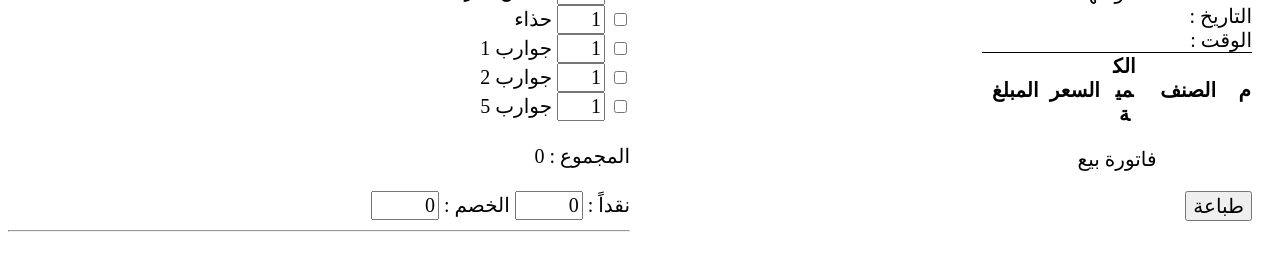
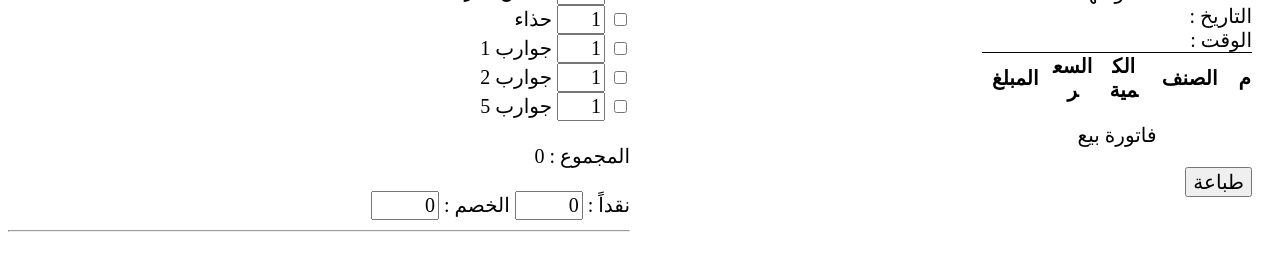
Before and after one commit to mohammedabushaban/Sale-Invoice, a plain HTML site: page index.html in a window 1280 px wide. Shown: the part 258-528 px from the top of the page. Drawn offline with Linux system fonts and the light colour scheme.

Commit message:
Update css file

```diff
--- a/style.css
+++ b/style.css
@@ -21,8 +21,8 @@ th.description {
 
 td.quantity,
 th.quantity {
-    width: 40px;
-    max-width: 40px;
+    width: 60px;
+    max-width: 60px;
     word-break: break-all;
     padding-left: 10px;
 }
```
